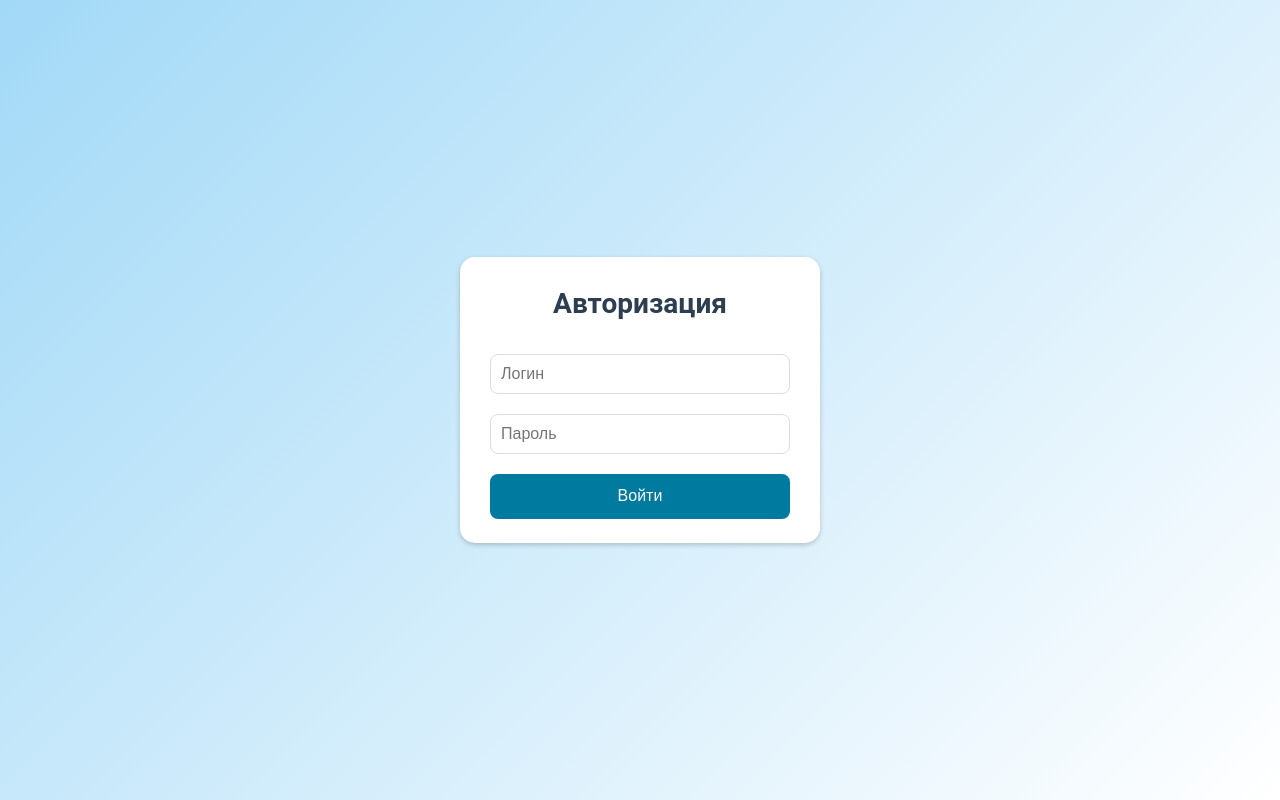
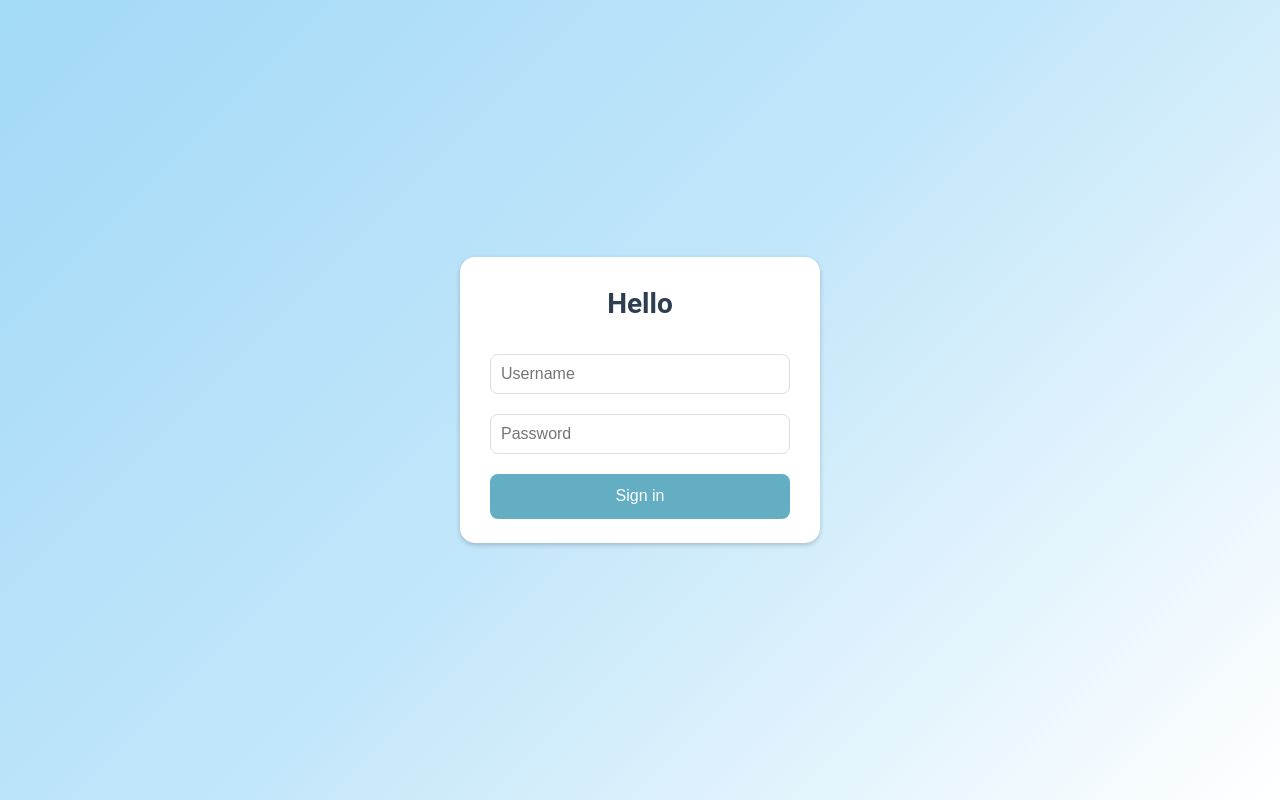
Before and after one commit to mikhailtte/nginx-auth-request-jwt, a Flask app: page /authpage in a window 1280 px wide. Run offline with Flask 3, Linux system fonts and the light colour scheme; parts of the project's set-up code (start-up, migrations or seed data) failed here and were passed over.

Commit message:
stylistic changes

```diff
--- a/templates/login.html
+++ b/templates/login.html
@@ -13,7 +13,7 @@
         justify-content: center;
         align-items: center;
         height: 100vh;
-            background: linear-gradient(135deg, #a2d9f7, #ffffff);
+        background: linear-gradient(135deg, #a2d9f7, #a2d9f7a6, #ffffff);
         font-family: 'Roboto', sans-serif;
     }
     .login-container {
@@ -46,7 +45,7 @@
         width: 100%;
         height: 45px;
         padding: 10px;
-            background-color: #007B9F;
+        background-color: #007a9f9b;
         color: white;
         border: none;
         border-radius: 8px;
@@ -90,17 +116,22 @@
 </head>
 <body>
     <div class="login-container">
-            <h2>Авторизация</h2>
+        <h2>Hello</h2>
         <form method="POST" action="/validation">
             <input type="text" name="username" id="username"
-                    placeholder="Логин" required>
+                placeholder="Username" required>
             <input type="password" name="password" id="password"
-                    placeholder="Пароль" required>
-                <button type="submit">Войти</button>
+                placeholder="Password" required>
+            <button type="submit">Sign in</button>
             <div class="loader"></div> </form>
         <br />
         <div class="error" id="errorMessage"></div>
     </div>
+    <!-- <div class="icontainer">
+        <a href="https://t.me/example">
+            <button class="info" type="submit" ref="https://t.me/example">Support</button>
+        </a>
+    </div> -->
     <script>
         const form = document.querySelector('form');
         const loader = document.querySelector('.loader');
@@ -117,7 +148,7 @@
             })
             .then(response => {
                 if (response.status === 401) {
-                    errorMessage.textContent = 'Неверно введен логин или пароль';
+                    errorMessage.textContent = 'Incorrect login or password entered';
                 } else if (response.ok) {
                     window.location.href = redirectUrl;
                 }
@@ -125,11 +156,11 @@
                     passwordInput.value = '';
                 }
                 if (response.status >= 500) {
-                    errorMessage.textContent = 'Произошла ошибка. Попробуйте позже.';
+                    errorMessage.textContent = 'An error has occurred. Please try again later.';
                 }
             })
             .catch(error => {
-                console.error('Ошибка запроса:', error);
+                console.error('Request error:', error);
             })
             .finally(() => {
                 loader.style.display = 'none';
```
Also changed, not shown: other parts of templates/login.html (+29 -3 lines). Lines whose indentation alone changed are shown as unchanged.
